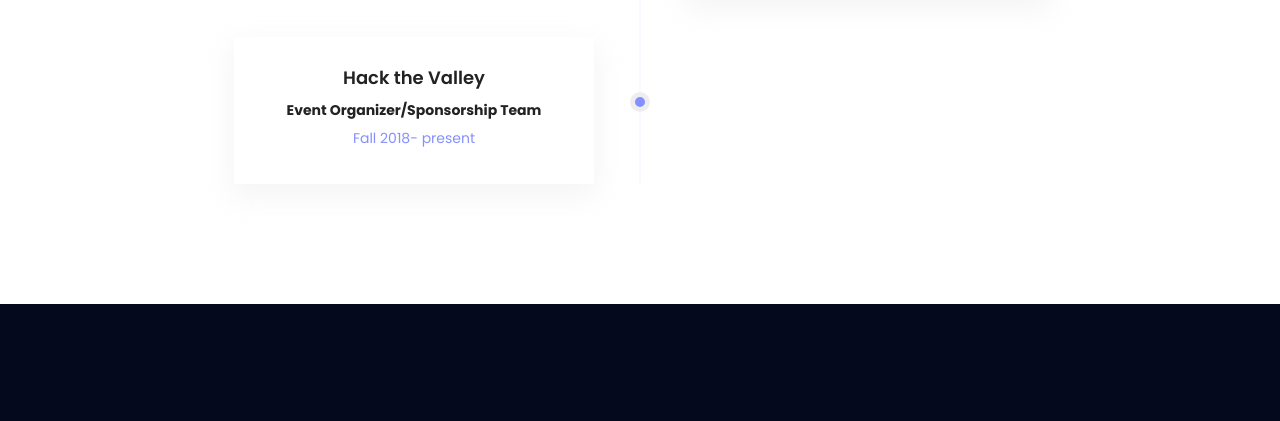
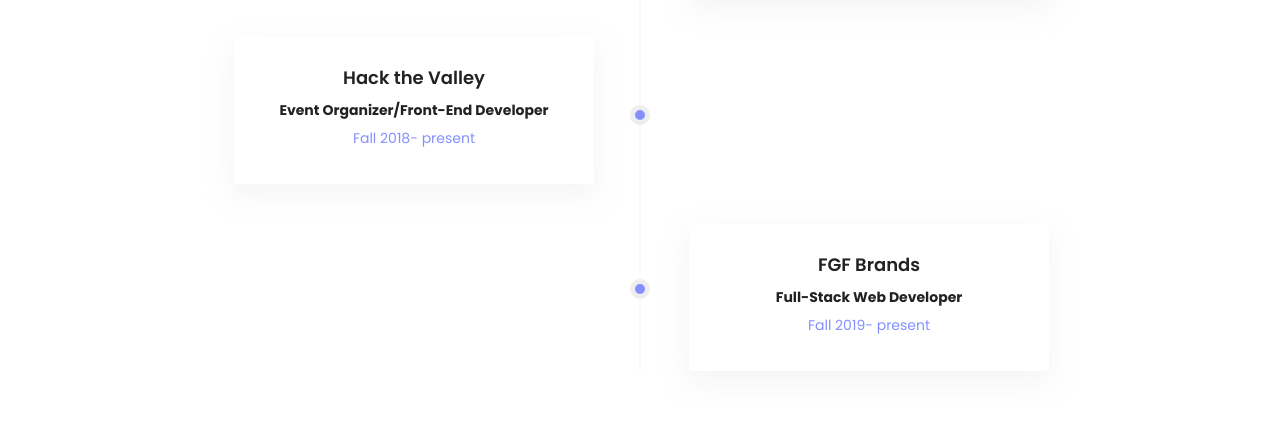
Before and after one commit to moyoonthego/moyoonthego.github.io, a plain HTML site: page about.html in a window 1280 px wide. Shown: the part 2134-2555 px from the top of the page. Drawn offline with nearby package versions, Linux system fonts and the light colour scheme; some packages are replaced by stand-ins of ours.

Commit message:
update - september 2019 about page

```diff
--- a/about.html
+++ b/about.html
@@ -184,8 +184,17 @@
 			        <h4>
 			          <time>Hack the Valley</time>
 			        </h4>
-					<p><b>Event Organizer/Sponsorship Team</b></p>
+					<p><b>Event Organizer/Front-End Developer</b></p>
 			        <p>Fall 2018- present</p>
+			      </div>
+			    </li>
+				<li>
+			      <div class="content">
+			        <h4>
+			          <time>FGF Brands</time>
+			        </h4>
+					<p><b>Full-Stack Web Developer</b></p>
+			        <p>Fall 2019- present</p>
 			      </div>
 			    </li>
 			  </ul>
```
